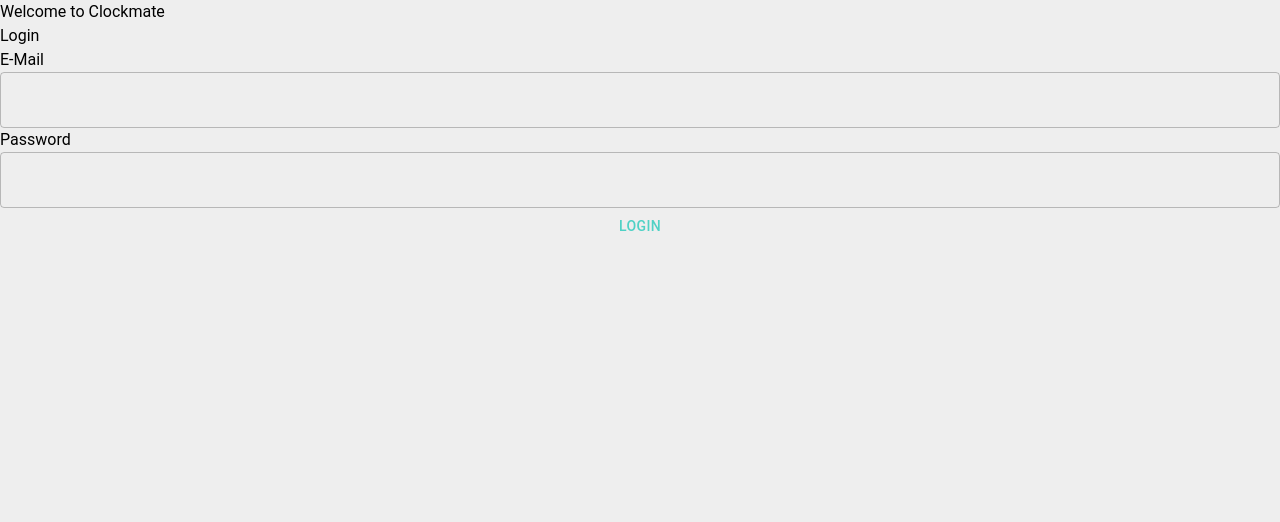
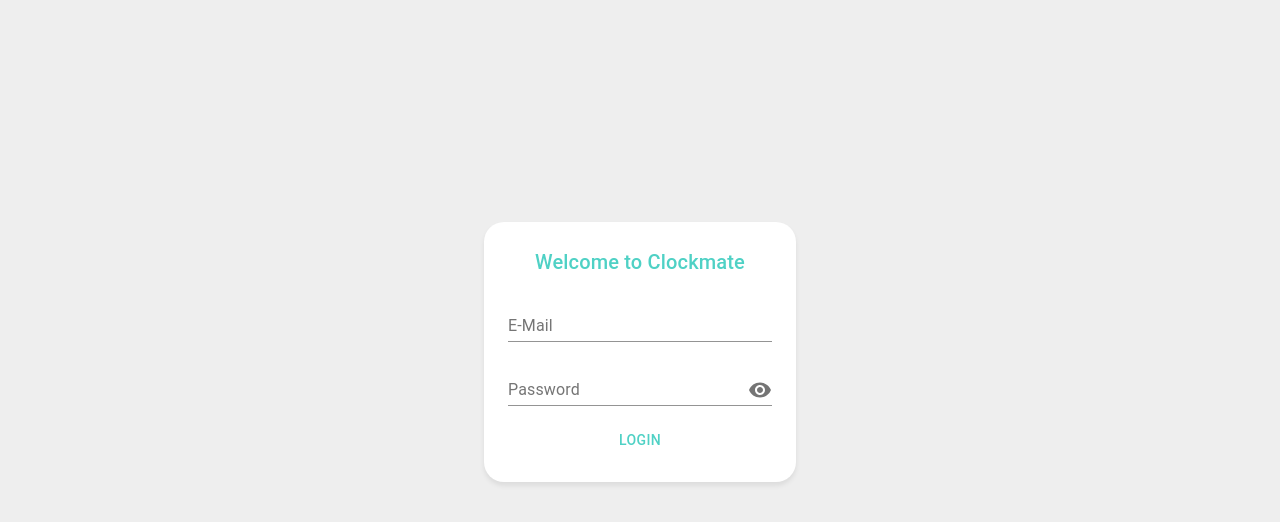
Before and after one commit to MarcoRehmer/clockmate, a Next.js app in the folder frontend/: page /login in a window 1280 px wide. Shown: the top 522 px of the page. Built offline with nearby package versions, Linux system fonts and the light colour scheme.

Commit message:
style login form

```diff
--- a/frontend/src/app/(auth)/layout.tsx
+++ b/frontend/src/app/(auth)/layout.tsx
@@ -1,15 +1,11 @@
 import React from 'react';
+import { Box } from '@mui/material';
 
 export const metadata = {
-    title: 'Clockmate | Login',
-    description: 'Your Time Tracking Buddy',
+  title: 'Clockmate | Login',
+  description: 'Your Time Tracking Buddy',
 };
 
 export default function AuthLayout({ children }: { children: React.ReactNode }) {
-  return (
-      <>
-          <div>Welcome to Clockmate</div>
-          {children}
-      </>
-  );
+  return <Box sx={{ margin: 4 }}>{children}</Box>;
 }
--- a/frontend/src/app/(auth)/login/LoginForm.tsx
+++ b/frontend/src/app/(auth)/login/LoginForm.tsx
@@ -1,24 +1,48 @@
-import { Button, TextField } from '@mui/material';
-import { api } from '@/app/api/api';
-import { redirect } from 'next/navigation';
-import { useState } from 'react';
+import {
+  Button,
+  FilledInput,
+  FormControl,
+  IconButton,
+  Input,
+  InputAdornment,
+  InputLabel,
+  TextField,
+} from '@mui/material';
+import React, { useState } from 'react';
+import { Visibility, VisibilityOff } from '@mui/icons-material';
 
 export const LoginForm = ({ loginRequested }: { loginRequested: (email: string, password: string) => void }) => {
   const [email, setEmail] = useState('');
   const [password, setPassword] = useState('');
+  const [showPassword, setShowPassword] = useState(false);
 
   return (
     <>
-      <div style={{ display: 'flex', flexDirection: 'column' }}>
-        E-Mail
-        <TextField id="email" onChange={(event) => setEmail(event.target.value)} value={email} />
-        Password
-        <TextField
-          id="password"
-          type="password"
-          onChange={(event) => setPassword(event.target.value)}
-          value={password}
-        />
+      <div style={{ display: 'flex', flexDirection: 'column', rowGap: '1rem' }}>
+        <FormControl variant="standard">
+          <InputLabel htmlFor="email">E-Mail</InputLabel>
+          <Input id="email" onChange={(event) => setEmail(event.target.value)} value={email} />
+        </FormControl>
+        <FormControl variant="standard">
+          <InputLabel htmlFor="password">Password</InputLabel>
+          <Input
+            id="password"
+            type={showPassword ? 'text' : 'password'}
+            onChange={(event) => setPassword(event.target.value)}
+            value={password}
+            endAdornment={
+              <InputAdornment position="end">
+                <IconButton
+                  aria-label="toggle password visibility"
+                  onClick={() => setShowPassword(!showPassword)}
+                  edge="end"
+                >
+                  {showPassword ? <VisibilityOff /> : <Visibility />}
+                </IconButton>
+              </InputAdornment>
+            }
+          ></Input>
+        </FormControl>
         <Button onClick={() => loginRequested(email, password)}>Login</Button>
       </div>
     </>
--- a/frontend/src/app/(auth)/login/page.tsx
+++ b/frontend/src/app/(auth)/login/page.tsx
@@ -3,6 +3,8 @@
 import { LoginForm } from '@/app/(auth)/login/LoginForm';
 import { redirect, useRouter } from 'next/navigation';
 import { api } from '@/app/api/api';
+import { Box, Card, Container } from '@mui/material';
+import Typography from '@mui/material/Typography';
 
 export default function Index() {
   const router = useRouter();
@@ -16,9 +18,22 @@
   };
 
   return (
-    <div>
-      <p>Login</p>
-      <LoginForm loginRequested={loginRedirect} />
-    </div>
+    <Box
+      style={{
+        maxWidth: 360,
+        margin: 'auto',
+        display: 'flex',
+        height: '80vh',
+        justifyContent: 'center',
+        alignItems: 'center',
+      }}
+    >
+      <Card style={{ padding: 24 }}>
+        <Typography variant="h6" sx={{ color: 'primary.main', textAlign: 'center', mb: 2 }}>
+          Welcome to Clockmate
+        </Typography>
+        <LoginForm loginRequested={loginRedirect} />
+      </Card>
+    </Box>
   );
 }
```
